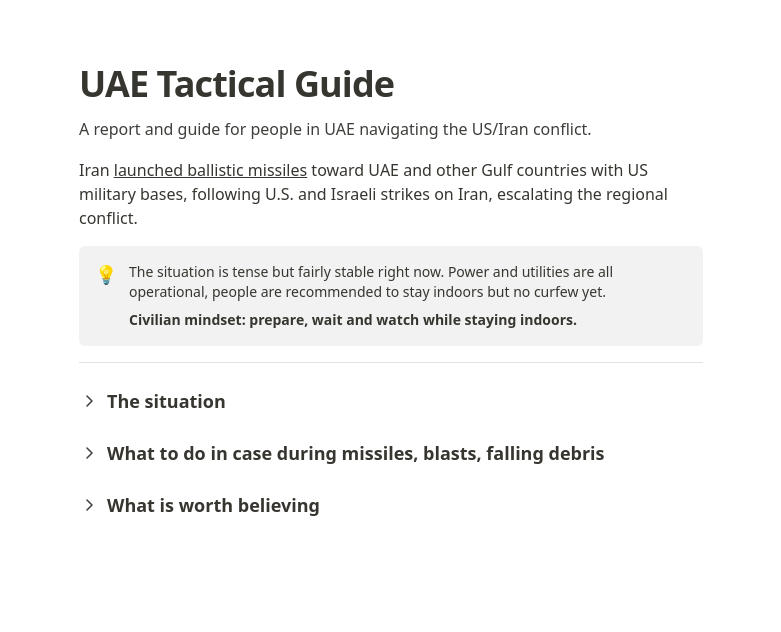
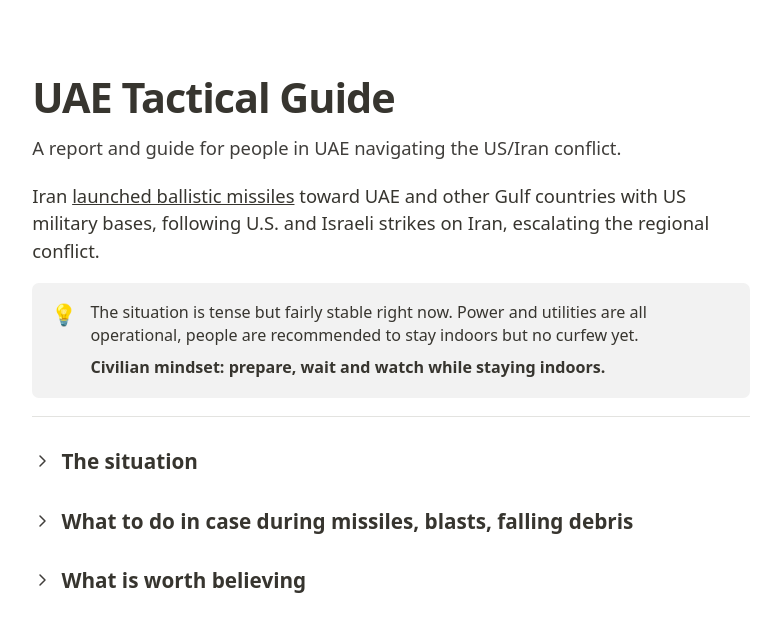
Before and after one commit to VedantKh/uae-tactical-guide, a Next.js app: page /uae-tactical-guide/ in a window 1280 px wide. Shown: the top 632 px of the page, without its empty margins (249-1030 px from the left). Built offline with nearby package versions, Linux system fonts and the light colour scheme.

Commit message:
increase font size

```diff
--- a/app/globals.css
+++ b/app/globals.css
@@ -28,6 +28,10 @@
   --font-mono: var(--font-geist-mono);
 }
 
+html {
+  font-size: 115%;
+}
+
 body {
   background: var(--background);
   color: var(--foreground);
```
